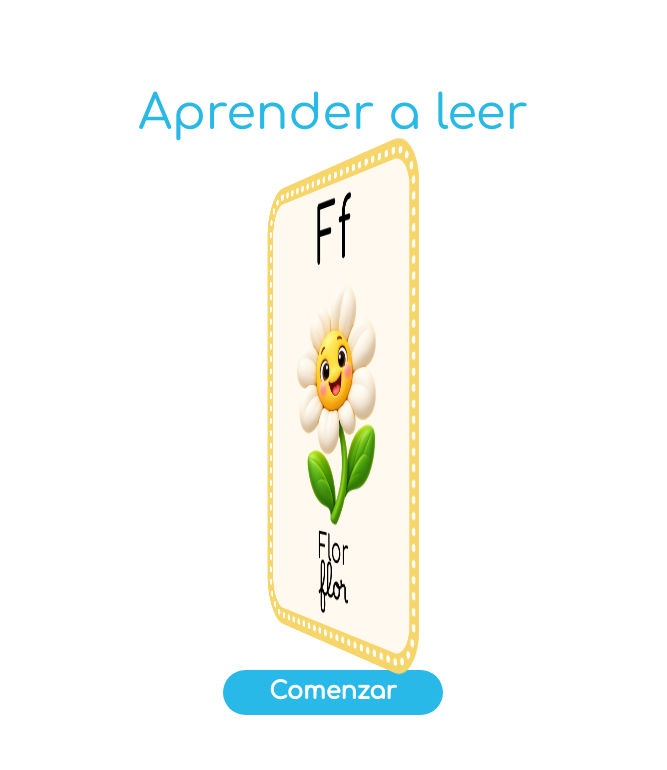
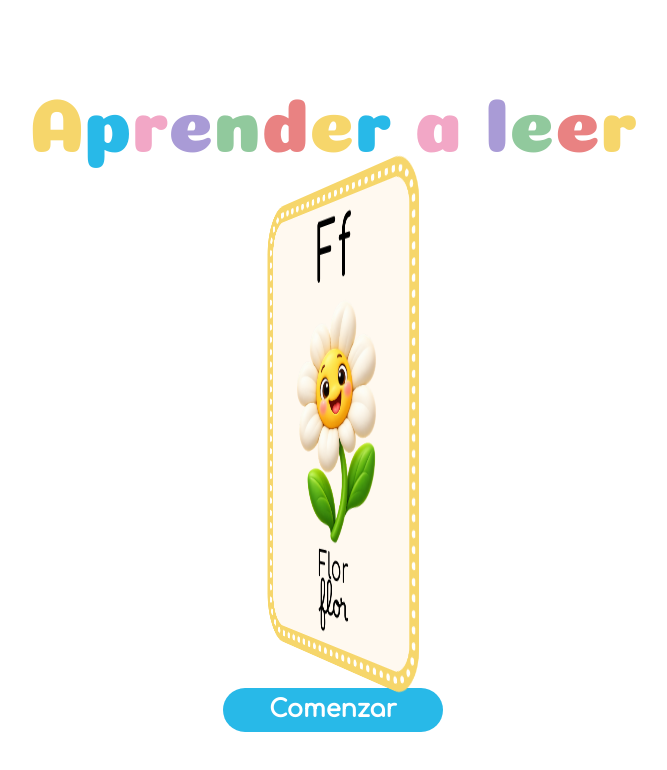
Before and after one commit to david-aravena-poblete/aprender-a-leer, a Next.js app: page / in a window 1280 px wide. Shown: the top 770 px of the page, without its empty margins (307-974 px from the left). Built offline with nearby package versions, Linux system fonts and the light colour scheme.

Commit message:
add: TitleColors component

```diff
--- /dev/null
+++ b/src/app/(home)/components/TitleColors/TitleColors.module.css
@@ -0,0 +1,23 @@
+
+.title {
+  display: flex;
+  flex-wrap: wrap;
+  justify-content: center;
+  align-items: center;
+  column-gap: 0.3em;
+
+  width: 100%;
+  margin: 0;
+
+  font-family: var(--font-dynapuff), sans-serif;
+  font-size: clamp(4rem, 6vw, 5rem);
+  font-weight: 500;
+  line-height: 1.2;
+
+  text-align: center;
+}
+
+.word {
+  display: inline-flex;
+  white-space: nowrap;
+}
--- /dev/null
+++ b/src/app/(home)/components/TitleColors/index.jsx
@@ -0,0 +1,41 @@
+
+import styles from "./TitleColors.module.css";
+
+const colors = [
+  "var(--color-yellow)",
+  "var(--color-blue)",
+  "var(--color-pink)",
+  "var(--color-purple)",
+
+  "var(--color-green)",
+
+
+  "var(--color-red)",
+
+];
+
+export default function TitleColors({
+  text = "Aprender a leer",
+}) {
+
+  let colorIndex = 0;
+
+  return (
+    <h1 className={styles.title}>
+      {text.trim().split(/\s+/).map((word, wordIndex) => (
+        <span className={styles.word} key={wordIndex}>
+          {Array.from(word).map((char, index) => {
+            const color = colors[colorIndex % colors.length];
+            colorIndex++;
+
+            return (
+              <span key={index} style={{ color }}>
+                {char}
+              </span>
+            );
+          })}
+        </span>
+      ))}
+    </h1>
+  );
+}
--- a/src/app/(home)/page.js
+++ b/src/app/(home)/page.js
@@ -1,6 +1,7 @@
 import Container from "@/shared/components/Container/";
 import Stack from "@/shared/components/Stack/";
 import LoopFlipCard from "./components/LoopFlipCard/";
+import TitleColors from "./components/TitleColors";
 import Button from "@/shared/components/Button/";
 import styles from "./page.module.css";
 import cards from "@/shared/data/";
@@ -10,9 +11,8 @@ export default function HomePage() {
     <main className={styles.page}>
       <Container size="xl">
         <Stack gap="md" align="center" justify="center">
-          <h1 className={styles.title}>
-            Aprender a leer
-          </h1>
+
+          <TitleColors text="Aprender a leer" />
 
           <LoopFlipCard
             items={cards}
@@ -23,6 +23,7 @@ export default function HomePage() {
           <Button href="/aprender" className={styles.startButton}>
             Comenzar
           </Button>
+
         </Stack>
       </Container>
     </main>
--- a/src/app/layout.js
+++ b/src/app/layout.js
@@ -17,6 +17,15 @@ const borel = localFont({
   display: 'swap',
 });
 
+const coiny = localFont({
+  src: '../../public/fonts/Coiny/Coiny-Regular.ttf',
+  variable: '--font-dynapuff',
+  weight: '400',
+  style: 'Regular',
+  display: 'swap',
+});
+
+
 export const metadata = {
   title: "Create Next App",
   description: "Generated by create next app",
@@ -24,7 +33,7 @@ export const metadata = {
 
 export default function RootLayout({ children }) {
   return (
-    <html lang="es" className={`${comfortaa.variable} ${borel.variable}`}>
+    <html lang="es" className={`${comfortaa.variable} ${borel.variable} ${coiny.variable}`}>
       <body>{children}</body>
     </html>
   );
```
Also changed, not shown: public/fonts/Coiny/Coiny-Regular.ttf (added).
